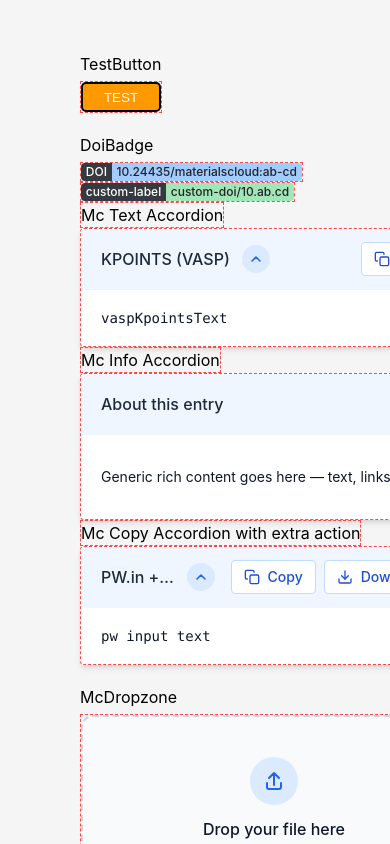
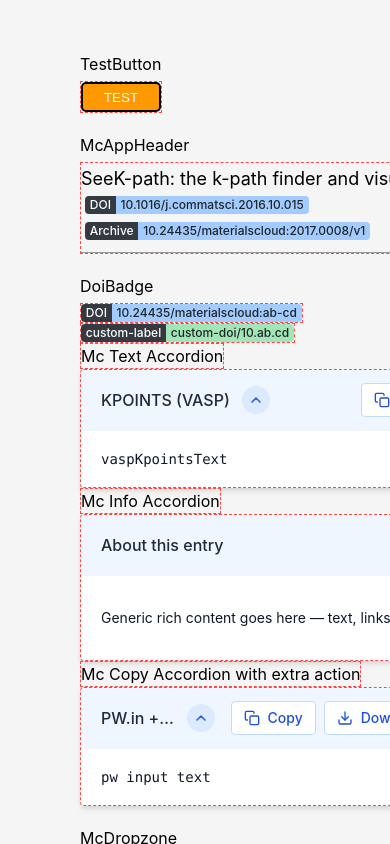
Before and after one commit to materialscloud-org/mc-react-library, a React (Vite) app: page / in a window 390 px wide. Shown: the top 844 px of the page. Built offline with nearby package versions, Linux system fonts and the light colour scheme.

Commit message:
add McAppHeader

```diff
--- /dev/null
+++ b/lib/components/McAppHeader/index.css
@@ -0,0 +1,54 @@
+/* Layout of the ACWF verification app's header. */
+.mc-app-header {
+  display: flex;
+  align-items: center;
+  justify-content: space-between;
+  gap: 1rem;
+  box-sizing: border-box;
+  width: 100%;
+  border-bottom: 1px solid #999;
+}
+
+.mc-app-header__text {
+  min-width: 0;
+  padding: 4px 0;
+  text-align: left;
+}
+
+.mc-app-header__title {
+  margin: 0;
+  color: inherit;
+  font-size: 22px;
+  font-weight: 400;
+  line-height: 1.3;
+}
+
+.mc-app-header__dois {
+  display: flex;
+  flex-wrap: wrap;
+  gap: 0.5rem;
+  margin: 0.375rem 0 0.5rem 4px;
+}
+
+/* DoiBadge's own size is relative; pin it so it matches whatever page it
+   is on. */
+.mc-app-header__dois > * {
+  font-size: 12px;
+}
+
+.mc-app-header__logo {
+  flex: none;
+  height: 70px;
+  width: auto;
+  padding: 4px;
+}
+
+@media (max-width: 480px) {
+  .mc-app-header__title {
+    font-size: 18px;
+  }
+
+  .mc-app-header__logo {
+    height: 48px;
+  }
+}
--- /dev/null
+++ b/lib/components/McAppHeader/index.jsx
@@ -0,0 +1,60 @@
+import { DoiBadge } from "../DoiBadge";
+import "./index.css";
+
+const cx = (...classes) => classes.filter(Boolean).join(" ");
+
+/**
+ * McAppHeader
+ *
+ * Title block for the top of an app, as in the ACWF verification app: the
+ * title with its DOIs underneath on the left, an optional logo on the right
+ * and a rule below.
+ *
+ *   <McAppHeader
+ *     title="SeeK-path: the k-path finder and visualizer"
+ *     logo={`${import.meta.env.BASE_URL}seekpath.png`}  // URL, or any element
+ *     dois={["10.1016/j.commatsci.2016.10.015"]}
+ *   />
+ *
+ * Each DOI is a string or `{ doi, label, color }` (label defaults to "DOI").
+ * Anything passed as children (e.g. a subtitle) goes between the title and
+ * the DOIs.
+ */
+export function McAppHeader({
+  title,
+  logo,
+  logoAlt = "",
+  dois = [],
+  children,
+  className,
+  classes = {},
+  ...rest
+}) {
+  return (
+    <header className={cx("mc-app-header", className, classes.root)} {...rest}>
+      <div className="mc-app-header__text">
+        <h1 className={cx("mc-app-header__title", classes.title)}>{title}</h1>
+        {children}
+        {dois.length > 0 && (
+          <div className={cx("mc-app-header__dois", classes.dois)}>
+            {dois.map((entry) => {
+              const { doi, ...badge } =
+                typeof entry === "string" ? { doi: entry } : entry;
+              return <DoiBadge key={doi} doi={doi} {...badge} />;
+            })}
+          </div>
+        )}
+      </div>
+      {logo &&
+        (typeof logo === "string" ? (
+          <img
+            src={logo}
+            alt={logoAlt}
+            className={cx("mc-app-header__logo", classes.logo)}
+          />
+        ) : (
+          logo
+        ))}
+    </header>
+  );
+}
--- a/lib/components/McShareButton/index.css
+++ b/lib/components/McShareButton/index.css
@@ -1,18 +1,17 @@
-/* Matches the interactive phonon visualizer's share panel. */
+/* Matches the interactive phonon visualizer's share panel. Everything sits
+   in one row, so sharing never changes the height of the page. */
 .mc-share {
-  font-size: 0.875rem;
-}
-
-.mc-share__actions {
   display: flex;
   flex-wrap: wrap;
   align-items: center;
   justify-content: flex-end;
   gap: 0.5rem;
+  font-size: 0.875rem;
 }
 
 .mc-share__button {
   display: inline-flex;
+  flex: none;
   align-items: center;
   gap: 0.375rem;
   padding: 0.5rem 1rem;
@@ -24,6 +23,7 @@
   font: inherit;
   font-size: 0.875rem;
   font-weight: 500;
+  line-height: 1.25rem;
   cursor: pointer;
   transition: background-color 150ms;
 }
@@ -43,41 +43,27 @@
 }
 
 .mc-share__error {
-  margin: 0.5rem 0 0;
   color: #dc2626;
-  font-size: 0.875rem;
-  text-align: right;
-}
-
-.mc-share__result {
-  max-width: 42rem;
-  margin: 0.75rem 0 0 auto;
-  padding: 0.75rem;
-  border: 1px solid #e2e8f0;
-  border-radius: var(--mc-radius, 4px);
-  background: #f8fafc;
   font-size: 0.875rem;
 }
 
-.mc-share__row {
-  display: flex;
-  gap: 0.5rem;
-}
-
+/* Same height as the button. */
 .mc-share__input {
-  flex: 1;
+  box-sizing: border-box;
+  width: 24rem;
+  max-width: 100%;
   min-width: 0;
-  padding: 0.25rem 0.5rem;
+  padding: 0.5rem 0.625rem;
   border: 1px solid #cbd5e1;
   border-radius: var(--mc-radius, 4px);
-  background: #fff;
+  background: #f8fafc;
   color: #334155;
   font-family: ui-monospace, SFMono-Regular, Menlo, monospace;
   font-size: 0.75rem;
+  line-height: 1.25rem;
 }
 
-.mc-share__note {
-  margin: 0.5rem 0 0;
-  color: #64748b;
-  font-size: 0.75rem;
+.mc-share__input:focus {
+  outline: 2px solid var(--mc-accent, #2563eb);
+  outline-offset: -1px;
 }
--- a/lib/components/McShareButton/index.jsx
+++ b/lib/components/McShareButton/index.jsx
@@ -25,6 +25,13 @@ const CopyIcon = () => (
   </svg>
 );
 
+const CheckIcon = () => (
+  <svg viewBox="0 0 16 16" width="1em" height="1em" fill="none" stroke="currentColor"
+    strokeWidth="1.75" strokeLinecap="round" strokeLinejoin="round" aria-hidden="true">
+    <path d="M3 8.5 6.5 12 13 4.5" />
+  </svg>
+);
+
 async function copyToClipboard(text) {
   try {
     await navigator.clipboard.writeText(text);
@@ -38,8 +45,9 @@ async function copyToClipboard(text) {
  * McShareButton
  *
  * Share button backed by the Materials Cloud kv-store. On click it uploads
- * `toDocument(data)`, puts the `?<id>` link in the address bar, copies it
- * and shows it with a Copy button. Renders nothing without `data`.
+ * `toDocument(data)`, puts the `?<id>` link in the address bar and copies
+ * it. The link then appears to the left of the button, in the same row, so
+ * nothing below moves. Renders nothing without `data`.
  *
  *   <McShareButton
  *     data={loaded}                    // { structure, fileName }
@@ -51,17 +59,14 @@ async function copyToClipboard(text) {
  * Data that already has a `shareId` (it was opened from a link) is shared
  * by that link instead of being uploaded again. A new `data` resets it.
  *
- * By default the button sits right-aligned, with the error or the link box
- * below it. To lay it out yourself (e.g. next to other buttons), pass a
- * function as children; `error` and `result` are null until there is one:
+ * By default the row is right-aligned. To lay it out yourself (e.g. next to
+ * other buttons), pass a function as children; `error` and `result` are
+ * null until there is one, and `button` turns into a Copy button once the
+ * link exists:
  *
  *   <McShareButton data={data}>
  *     {({ button, error, result }) => (
- *       <>
- *         <div className="my-row">{button}<DownloadButton /></div>
- *         {error}
- *         {result}
- *       </>
+ *       <div className="my-row">{error}{result}{button}<DownloadButton /></div>
  *     )}
  *   </McShareButton>
  */
@@ -84,6 +89,10 @@ export function McShareButton({
 
   if (!data) return null;
 
+  const note = `Anyone with this link can view the data. It is stored on ${
+    new URL(kvUrl || KV_STORE_URL).host
+  } and expires after 30 days.`;
+
   const handleShare = async () => {
     const set = (next) => setState({ ...next, data });
     set({ status: "uploading" });
@@ -101,11 +110,23 @@ export function McShareButton({
   const copyAgain = async () =>
     setState({ ...state, data, copied: await copyToClipboard(state.link) });
 
-  const button = (
+  const button =
+    state.status === "done" ? (
+      <button
+        type="button"
+        onClick={copyAgain}
+        title={note}
+        className={cx("mc-share__button", classes.button)}
+      >
+        {state.copied ? <CheckIcon /> : <CopyIcon />}
+        {state.copied ? "Copied" : "Copy link"}
+      </button>
+    ) : (
       <button
         type="button"
         onClick={handleShare}
         disabled={state.status === "uploading"}
+        title={note}
         className={cx("mc-share__button", classes.button)}
       >
         <ShareIcon />
@@ -115,37 +136,21 @@ export function McShareButton({
 
   const error =
     state.status === "error" ? (
-      <p className={cx("mc-share__error", classes.error)}>
+      <span role="alert" className={cx("mc-share__error", classes.error)}>
         Sharing failed: {state.message}
-      </p>
+      </span>
     ) : null;
 
   const result =
     state.status === "done" ? (
-      <div className={cx("mc-share__result", classes.result)}>
-        <div className="mc-share__row">
       <input
         readOnly
         value={state.link}
         onFocus={(e) => e.target.select()}
         aria-label="Share link"
-            className="mc-share__input"
+        title={note}
+        className={cx("mc-share__input", classes.result)}
       />
-          <button
-            type="button"
-            onClick={copyAgain}
-            className={cx("mc-share__button", classes.button)}
-          >
-            <CopyIcon />
-            Copy
-          </button>
-        </div>
-        <p className="mc-share__note">
-          {state.copied && "Link copied to clipboard. "}
-          Anyone with this link can view the data. It is stored on{" "}
-          {new URL(kvUrl || KV_STORE_URL).host} and expires after 30 days.
-        </p>
-      </div>
     ) : null;
 
   if (typeof children === "function") {
@@ -154,9 +159,9 @@ export function McShareButton({
 
   return (
     <div className={cx("mc-share", className, classes.root)} {...rest}>
-      <div className="mc-share__actions">{button}</div>
       {error}
       {result}
+      {button}
     </div>
   );
 }
--- a/lib/main.js
+++ b/lib/main.js
@@ -29,6 +29,8 @@ export { McStructureUpload } from "./components/McStructureUpload";
 
 export { McShareButton } from "./components/McShareButton";
 
+export { McAppHeader } from "./components/McAppHeader";
+
 export {
   formatChemicalFormula,
   formatSpaceGroupSymbol,
--- a/src/App.jsx
+++ b/src/App.jsx
@@ -22,6 +22,7 @@ import {
   HashModal,
   McStructureUpload,
   McShareButton,
+  McAppHeader,
   toStructureShare,
 } from "../lib/main.js";
 
@@ -75,6 +76,16 @@ function App() {
       <span>TestButton</span>
       <div>
         <TestButton />
+      </div>
+      <span>McAppHeader</span>
+      <div>
+        <McAppHeader
+          title="SeeK-path: the k-path finder and visualizer"
+          dois={[
+            "10.1016/j.commatsci.2016.10.015",
+            { doi: "10.24435/materialscloud:2017.0008/v1", label: "Archive" },
+          ]}
+        />
       </div>
       <span>DoiBadge</span>
       <div>
```
Also changed, not shown: 1 other file (tests, documents, lock files or other folders). Lines whose indentation alone changed are shown as unchanged.
